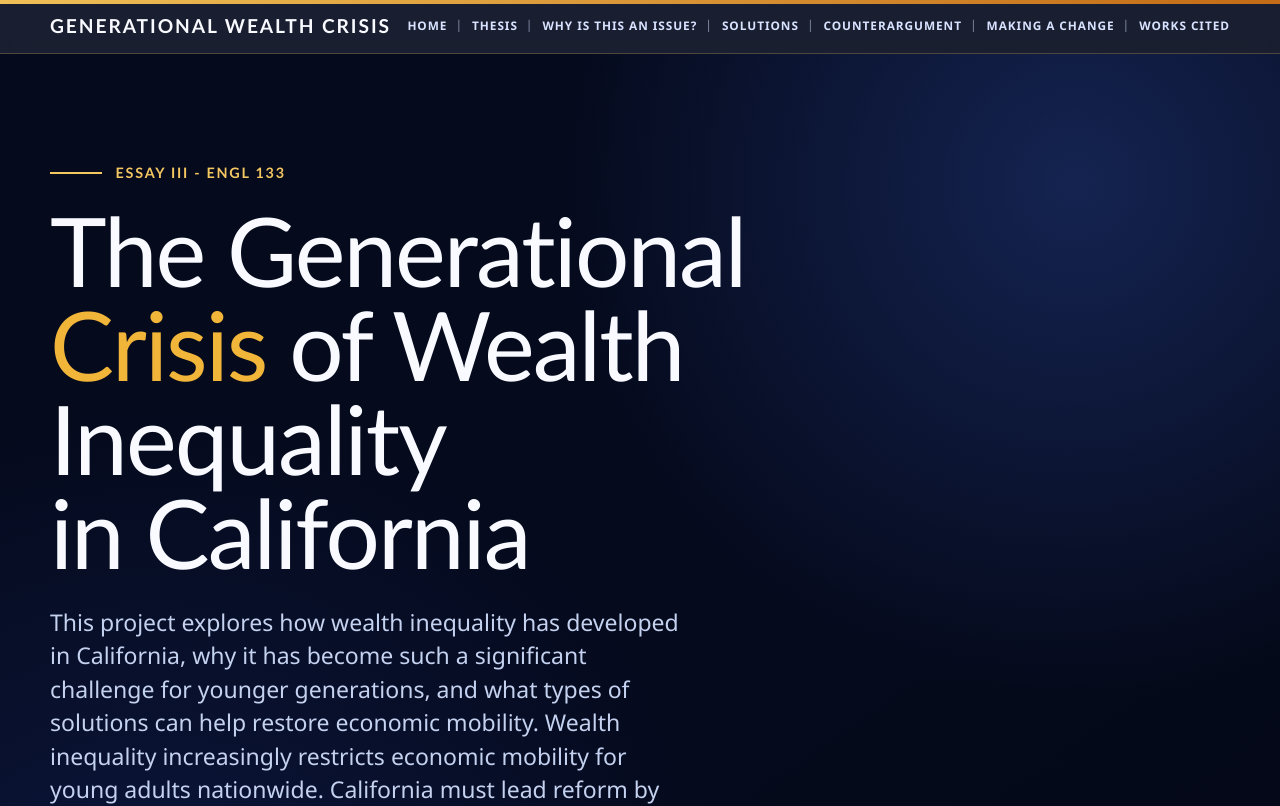
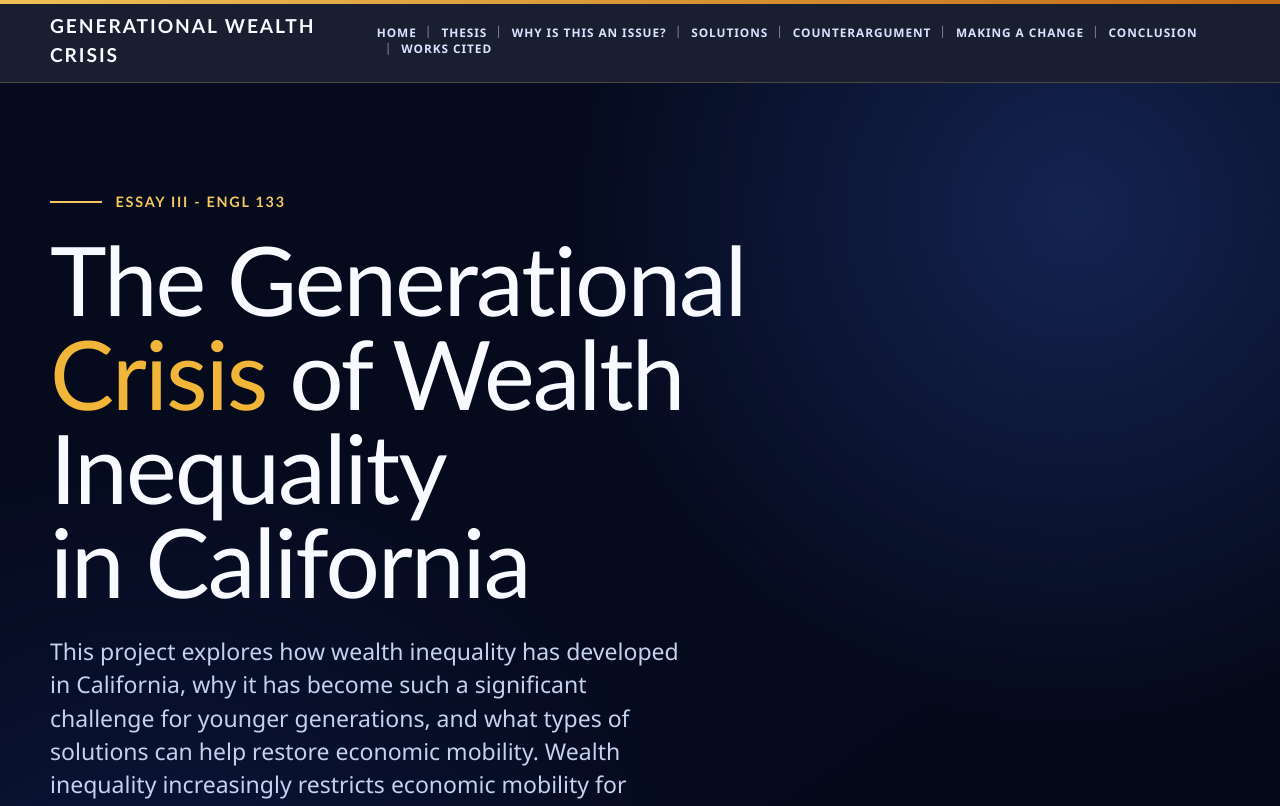
Before and after one commit to Damilss/generational-wealth-inequality, a Next.js app: page / in a window 1280 px wide. Shown: the top 806 px of the page. Built offline with nearby package versions, Linux system fonts and the light colour scheme.

Commit message:
add conclusions section

```diff
--- a/app/page.tsx
+++ b/app/page.tsx
@@ -45,6 +45,7 @@ const navItems = [
   { id: "solutions", label: "Solutions" },
   { id: "counterargument", label: "Counterargument" },
   { id: "change", label: "Making a Change" },
+  { id: "conclusion", label: "Conclusion" },
   { id: "works-cited", label: "Works Cited" },
 ];
 
@@ -205,9 +206,19 @@ The Federal government should also implement stricter wage protections to avoid
       "[Optional instructor/callout box: reinforce why our proposed plan is timely, achievable, and persuasive.]",
   },
   {
+    id: "conclusion",
+    navLabel: "Conclusion",
+    part: "Part V",
+    title: "Conclusion",
+    paragraphs: [
+      "[Use this section to restate your core claim and explain why your proposed solutions are urgent, practical, and necessary.]",
+      "[Close with a strong final takeaway that emphasizes long-term impact for younger generations in California and beyond.]",
+    ],
+  },
+  {
     id: "works-cited",
     navLabel: "Works Cited",
-    part: "Part V",
+    part: "Part VI",
     title: "Works Cited",
     paragraphs: [
       "[Replace each placeholder with our required citation format for ENGL 133.]",
```
